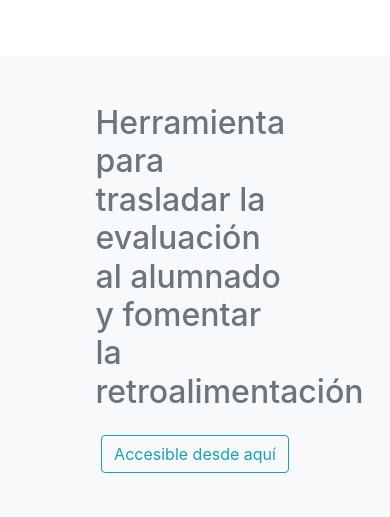
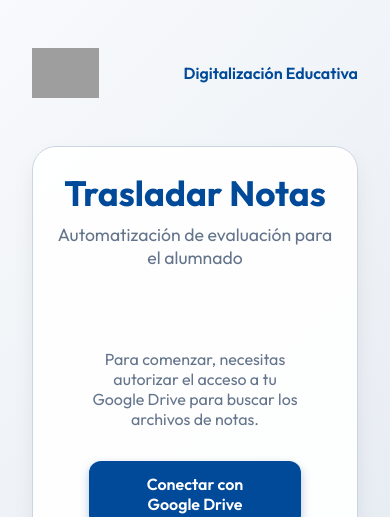
Before and after one commit to anderfrago/trasladar-notas, a Flask app: page / in a window 390 px wide; the page is wider, and only the part inside the window is pictured. Shown: the top 517 px of that part. Run offline with Flask 3, Linux system fonts and the light colour scheme; some libraries are stand-ins or nearby versions; grey boxes are pictures that could not be loaded.

Commit message:
Restore templates/index.html with Cuatrovientos branding and keep root index.html

```diff
--- a/templates/index.html
+++ b/templates/index.html
@@ -1,170 +1,306 @@
 <!DOCTYPE html>
-<html lang="en">
-
+<html lang="es">
 <head>
     <meta charset="UTF-8">
-    <meta http-equiv="X-UA-Compatible" content="IE=edge">
     <meta name="viewport" content="width=device-width, initial-scale=1.0">
-    <title>Digitalización educativa</title>
-    <link rel="stylesheet" href="https://stackpath.bootstrapcdn.com/bootstrap/4.3.1/css/bootstrap.min.css"
-        integrity="sha384-ggOyR0iXCbMQv3Xipma34MD+dH/1fQ784/j6cY/iJTQUOhcWr7x9JvoRxT2MZw1T" crossorigin="anonymous">
+    <title>Trasladar Notas | Digitalización Educativa - Cuatrovientos</title>
+    <link rel="preconnect" href="https://fonts.googleapis.com">
+    <link rel="preconnect" href="https://fonts.gstatic.com" crossorigin>
+    <link href="https://fonts.googleapis.com/css2?family=Outfit:wght@300;400;600;700&display=swap" rel="stylesheet">
+    <style>
+        :root {
+            --primary: #004a99; /* Azul Cuatrovientos */
+            --primary-hover: #003366;
+            --accent: #f0f4f8;
+            --bg-gradient: linear-gradient(135deg, #f8fafc 0%, #e2e8f0 100%);
+            --card-bg: rgba(255, 255, 255, 0.9);
+            --text-main: #1e293b;
+            --text-muted: #64748b;
+            --border: #cbd5e1;
+        }
+
+        * {
+            margin: 0;
+            padding: 0;
+            box-sizing: border-box;
+            font-family: 'Outfit', sans-serif;
+        }
+
+        body {
+            background: var(--bg-gradient);
+            background-attachment: fixed;
+            min-height: 100vh;
+            color: var(--text-main);
+            display: flex;
+            flex-direction: column;
+            align-items: center;
+            padding: 2rem;
+        }
+
+        .navbar {
+            width: 100%;
+            max-width: 1000px;
+            display: flex;
+            justify-content: space-between;
+            align-items: center;
+            margin-bottom: 2rem;
+            padding: 1rem 0;
+        }
+
+        .navbar img {
+            height: 50px;
+        }
+
+        .container {
+            width: 100%;
+            max-width: 800px;
+            background: var(--card-bg);
+            border: 1px solid var(--border);
+            border-radius: 24px;
+            padding: 3rem;
+            box-shadow: 0 10px 25px -5px rgba(0, 0, 0, 0.1);
+        }
+
+        header {
+            text-align: center;
+            margin-bottom: 3rem;
+        }
+
+        h1 {
+            font-size: 2.2rem;
+            font-weight: 700;
+            margin-bottom: 0.5rem;
+            color: var(--primary);
+        }
+
+        p.subtitle {
+            color: var(--text-muted);
+            font-size: 1.1rem;
+        }
+
+        .auth-section {
+            text-align: center;
+            padding: 2rem;
+        }
+
+        .btn {
+            display: inline-block;
+            padding: 0.8rem 2.5rem;
+            border-radius: 12px;
+            font-weight: 600;
+            text-decoration: none;
+            transition: all 0.3s ease;
+            cursor: pointer;
+            border: none;
+            font-size: 1rem;
+        }
+
+        .btn-primary {
+            background: var(--primary);
+            color: white;
+            box-shadow: 0 4px 10px rgba(0, 74, 153, 0.3);
+        }
+
+        .btn-primary:hover {
+            background: var(--primary-hover);
+            transform: translateY(-2px);
+            box-shadow: 0 8px 15px rgba(0, 74, 153, 0.4);
+        }
+
+        .btn-primary:disabled {
+            background: #94a3b8;
+            cursor: not-allowed;
+            transform: none;
+        }
+
+        .form-grid {
+            display: grid;
+            grid-template-columns: 1fr 1fr;
+            gap: 1.5rem;
+        }
+
+        .form-group {
+            margin-bottom: 1.5rem;
+        }
+
+        .form-group.full-width {
+            grid-column: span 2;
+        }
+
+        label {
+            display: block;
+            margin-bottom: 0.5rem;
+            font-size: 0.85rem;
+            color: var(--text-muted);
+            font-weight: 600;
+            text-transform: uppercase;
+            letter-spacing: 0.05em;
+        }
+
+        input, select {
+            width: 100%;
+            padding: 0.8rem 1rem;
+            background: white;
+            border: 1px solid var(--border);
+            border-radius: 10px;
+            color: var(--text-main);
+            outline: none;
+            transition: all 0.3s;
+        }
+
+        input:focus {
+            border-color: var(--primary);
+            box-shadow: 0 0 0 3px rgba(0, 74, 153, 0.1);
+        }
+
+        .status-card {
+            margin-top: 2rem;
+            padding: 1.2rem;
+            border-radius: 12px;
+            display: none;
+            font-weight: 500;
+            text-align: center;
+        }
+
+        .status-success {
+            background: #ecfdf5;
+            border: 1px solid #10b981;
+            color: #065f46;
+        }
+
+        .status-error {
+            background: #fef2f2;
+            border: 1px solid #ef4444;
+            color: #991b1b;
+        }
+
+        @media (max-width: 600px) {
+            .form-grid {
+                grid-template-columns: 1fr;
+            }
+            .form-group.full-width {
+                grid-column: span 1;
+            }
+            .container {
+                padding: 1.5rem;
+            }
+        }
+    </style>
 </head>
+<body>
+    <div class="navbar">
+        <img src="/assets/logo.png" alt="Cuatrovientos Logo">
+        <div style="font-weight: 600; color: var(--primary);">Digitalización Educativa</div>
+    </div>
 
-<body>
-    <nav class="navbar navbar-expand-lg ">
-        <button class="navbar-toggler" type="button" data-toggle="collapse" data-target="#navbarTogglerDemo01"
-            aria-controls="navbarTogglerDemo01" aria-expanded="false" aria-label="Toggle navigation">
-            <span class="navbar-toggler-icon"></span>
-        </button>
-        <div class="collapse navbar-collapse" id="navbarTogglerDemo01">
-            <a class="navbar-brand" href="#"><img src="./assets/logo.png">
-            </a>
-            <ul class="navbar-nav me-auto mb-2 mb-lg-0">
-                <li class="nav-item ">
-                    Digitalización educativa
-                </li>
-            </ul>
+    <div class="container">
+        <header>
+            <h1>Trasladar Notas</h1>
+            <p class="subtitle">Automatización de evaluación para el alumnado</p>
+        </header>
+
+        {% if not authenticated %}
+        <div class="auth-section">
+            <p style="margin-bottom: 2rem; color: var(--text-muted);">Para comenzar, necesitas autorizar el acceso a tu Google Drive para buscar los archivos de notas.</p>
+            <a href="/authorize" class="btn btn-primary">Conectar con Google Drive</a>
         </div>
-    </nav>
-    <div class="container-fluid">
-        <div class="row bg-light">
-            <div class="col-10 mx-auto">
+        {% else %}
+        <form id="transferForm">
+            <div class="form-grid">
+                <div class="form-group full-width">
+                    <label for="nombre_excel_notas">Nombre del Archivo de Notas en Drive</label>
+                    <input type="text" id="nombre_excel_notas" name="nombre_excel_notas" placeholder="Ej: 2122 CC 2DAM 2EV" required>
+                </div>
 
-                <div class=" bg-light p-5">
-                    <h2 class="text-muted"> Herramienta para trasladar la evaluación al alumnado y fomentar la
-                        retroalimentación</h2>
-                    <div class="d-flex justify-content-center py-3 ">
-                        <a class="btn btn-outline-info"
-                            href="https://colab.research.google.com/github/anderfrago/TrasladarNotasAlumnos/blob/main/2022_CompartirCompetenciasClave.ipynb">
-                            Accesible desde aquí</a>
+                <div class="form-group">
+                    <label for="extension">Tipo de Archivo</label>
+                    <select id="extension" name="extension">
+                        <option value="Google Sheet">Google Sheet</option>
+                        <option value="Excel">Excel (.xlsx)</option>
+                    </select>
                 </div>
-                    <div class="card d-none d-sm-none d-md-block d-lg-block d-xl-block">
-                        <div class="card-body">
-                            <ul class="list-group-item border border-0">
-                                <li class="list-group">
-                                    <p class="lead">
-                                        Colab que permite trasladar automáticamente las notas de la evolución a lo largo
-                                        del
-                                        curso, de manera individual, al alumnado a partir de una Hoja de cálculo (Sheet) alojado en Google
-                                        Drive (GDrive).
-                                    </p>
-                                </li>
-                                <li class="list-group">
-                                    <p class="lead">
-                                        Una vez finalizado el proceso, el alumnado recibe un correo. El correo da acceso
-                                        a
-                                        la
-                                        carpeta compartida donde se ubica la hoja de evaluación.
-                                    </p>
-                                    <ul class="list-group-item border-0">
-                                        <li class="list-group">
-                                            <p class="muted">
-                                                En caso de establecer <i>notas (comentarios) en las casillas</i> dentro
-                                                del
-                                                Sheet a compartir, el
-                                                alumnado lo
-                                                recibirá como comentarios con opción de respuesta o resolución.
-                                                <b>Respondiendo a los comentarios se
-                                                    fomenta la retroalimentación del proceso de evaluación</b>. Al
-                                                responder
-                                                a los comentarios el docente
-                                                recibe la notificación vía correo.
-                                            </p>
-                                        </li>
-                                    </ul>
-                                </li>
-                            </ul>
+
+                <div class="form-group">
+                    <label for="nombre_hoja">Nombre de la Hoja (Pestaña)</label>
+                    <input type="text" id="nombre_hoja" name="nombre_hoja" placeholder="Ej: NOTAS">
                 </div>
+
+                <div class="form-group">
+                    <label for="letra_columna_nombre">Columna Nombres</label>
+                    <input type="text" id="letra_columna_nombre" name="letra_columna_nombre" placeholder="B" required>
                 </div>
+
+                <div class="form-group">
+                    <label for="letra_columna_correo">Columna Correos</label>
+                    <input type="text" id="letra_columna_correo" name="letra_columna_correo" placeholder="C" required>
                 </div>
+
+                <div class="form-group">
+                    <label for="numero_cabecera">Filas de Cabecera</label>
+                    <input type="number" id="numero_cabecera" name="numero_cabecera" value="7" required>
                 </div>
+
+                <div class="form-group">
+                    <label for="target_folder_id">ID Carpeta Destino (Opcional)</label>
+                    <input type="text" id="target_folder_id" name="target_folder_id" placeholder="ID o dejar vacío para 'root'">
+                </div>
+
+                <div class="form-group full-width">
+                    <label for="plantilla_cabecera">Nombre Archivo Plantilla (Opcional)</label>
+                    <input type="text" id="plantilla_cabecera" name="plantilla_cabecera" placeholder="Nombre de la plantilla en Drive">
                 </div>
             </div>
 
-    <div class="container">
-        <div class="row">
-            <div class="col-12 mx-auto pt-3">
-                <div class="card border-0  bg-light">
-                    <div class="card-header border border-dark">INFORMACIÓN REQUERIDA</div>
-                    <div class="card-body">
-                        <ul class="list-group border border-0">
-                            <li class="list-group-item  border-0">
-                                1. <b>El nombre del archivo con las notas</b>
-                            </li>
-                            <li class="list-group-item  border-0">
-                                2. <b>Se requiere la ruta al archivo dentro de GDrive</b>, partiendo de <i>Mi
-                                    Unidad</i>.
-                            </li>
-                            <li class="list-group-item  border-0">
-                                3. <b>Se requiere la letra de la columna en la que aparecen los nombres del
-                                    alumando.</b>
-                            </li>
-                            <li class="list-group-item  border-0">
-                                4. <b>Se requiere la letra de la columna en la que aparecen los correos del
-                                    alumnado.</b>
-                            </li>
-                            <li class="list-group-item  border-0">
-                                5. <b>Se requiere el número de filas reservadas para la cabecera.</b> <i>Línea
-                                    donde
-                                    comienzan los alumnos-1.</i>
-                            </li>
-                        </ul>
-                    </div>
-                    <div class="card border-0 bg-light">
-                        <div class="card-header border border-dark">OPCIONES</div>
-                        <div class="card-body">
-                            <ul class="list-group border border-0">
-                                <li class="list-group-item  border-0">
-                                    1. <b>Nombre de hoja.</b> Permite establecer el nombre de la hoja a trasladar, de no
-                                    definirse se trasladará la primera hoja
-                                </li>
-                                <li class="list-group-item  border-0">
-                                    2. <b>Google Sheets y Excel.</b> Permite trasladar tanto hojas GSheet como Excel.
-                                    <i>El
-                                        alumnado siempre recibe un documento xlsx</i>
-                                </li>
-                                <li class="list-group-item  border-0">
-                                    3. <b>Cabecera avanzada.</b> En caso de utilizar columnas agrupadas, podemos
-                                    trasladar
-                                    este tipo de cabecera avanzada mediante una plantilla. Gracias a esta plantilla se
-                                    compia la cabecera respetando las colummnas colapsadas. La plantilla consiste en el
-                                    mismo documento GSheet pero sin las líneas correspondientes al alumando.
-                                </li>
-                            </ul>
-                            <div class="alert alert-warning" role="alert">
-                             En caso de querer trasladar las notas de más de un documento es necesario ejecutar la celda de reinicio de máquina.
+            <div style="text-align: center; margin-top: 2rem;">
+                <button type="submit" class="btn btn-primary" id="submitBtn">Iniciar Proceso</button>
+                <div style="margin-top: 1.5rem;">
+                    <a href="/logout" style="color: var(--text-muted); text-decoration: none; font-size: 0.9rem;">Cerrar sesión</a>
                 </div>
             </div>
+        </form>
+
+        <div id="status" class="status-card"></div>
+        {% endif %}
     </div>
-                    <div class="card border-0 bg-light">
-                        <div class="card-header border border-dark">TUTORIAL</div>
-                        <div class="card-body mx-auto">
-                            <ul class="list-group border border-0">
-                                <li class="list-group-item  border-0 m-0">
-                                    <a href="https://drive.google.com/uc?export=download&id=1PueQtWIEy-BnLl3GmpTDB1gRa7m38AOs">
-                                        <img class="img-fluid" src="https://cdn4.iconfinder.com/data/icons/basic-user-interface-elements/700/import-download-save-64.png" />
-                                        <i>Descargar vídeo para mejor resolución</i>
-                                    </a>
-                                </li>
-                                <li class="list-group-item  border-0">
-                                    <iframe  width="640" height="480" src="https://drive.google.com/file/d/1PueQtWIEy-BnLl3GmpTDB1gRa7m38AOs/preview" >
-                                    </iframe>
-                                </li>
-                            </ul>
-                        </div>
-                    </div>
-                </div>
-            </div>
-        </div>
-    </div>
-    <footer class="fixed-bottom">
-        &copy; 2021 Cuatrovientos
-    </footer>
 
-    <script src="https://cdn.jsdelivr.net/npm/bootstrap@5.1.3/dist/js/bootstrap.bundle.min.js"
-        integrity="sha384-ka7Sk0Gln4gmtz2MlQnikT1wXgYsOg+OMhuP+IlRH9sENBO0LRn5q+8nbTov4+1p"
-        crossorigin="anonymous"></script>
+    <script>
+        const form = document.getElementById('transferForm');
+        const status = document.getElementById('status');
+        const submitBtn = document.getElementById('submitBtn');
 
+        if (form) {
+            form.onsubmit = async (e) => {
+                e.preventDefault();
+                submitBtn.disabled = true;
+                submitBtn.innerText = 'Procesando...';
+                status.style.display = 'none';
+
+                const formData = new FormData(form);
+                try {
+                    const response = await fetch('/generate', {
+                        method: 'POST',
+                        body: formData
+                    });
+                    const result = await response.json();
+
+                    status.style.display = 'block';
+                    if (response.ok) {
+                        status.className = 'status-card status-success';
+                        status.innerText = `¡Éxito! Se han procesado los archivos correctamente.`;
+                    } else {
+                        status.className = 'status-card status-error';
+                        status.innerText = `Error: ${result.error}`;
+                    }
+                } catch (err) {
+                    status.style.display = 'block';
+                    status.className = 'status-card status-error';
+                    status.innerText = 'Error de conexión con el servidor.';
+                } finally {
+                    submitBtn.disabled = false;
+                    submitBtn.innerText = 'Iniciar Proceso';
+                }
+            };
+        }
+    </script>
 </body>
-
 </html>
```
Also changed, not shown: index.html (added, +170 -0 lines). Lines whose indentation alone changed are shown as unchanged.
